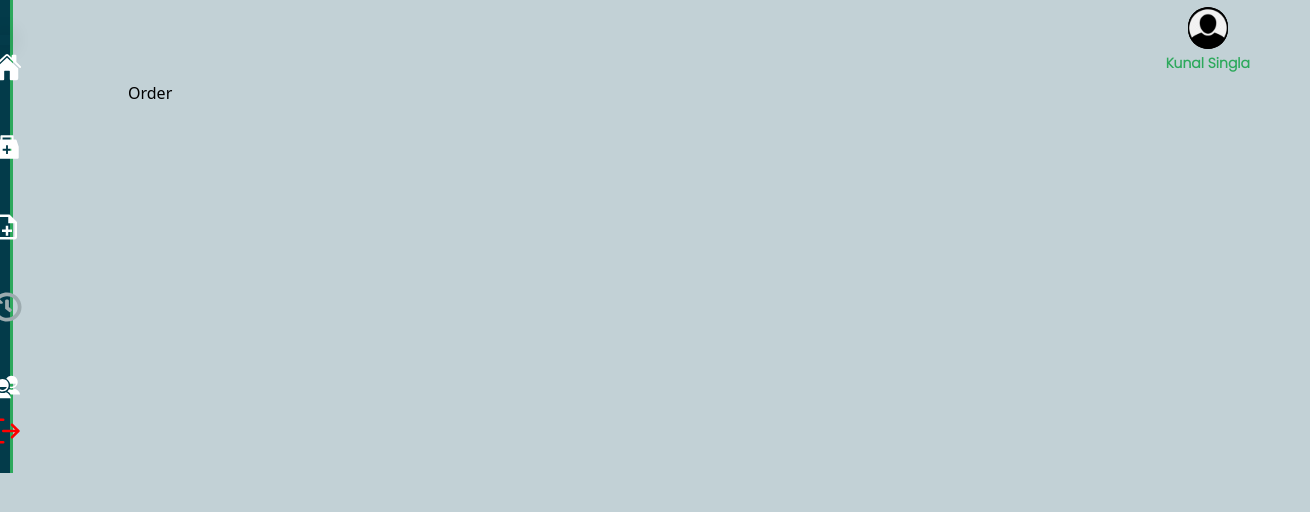
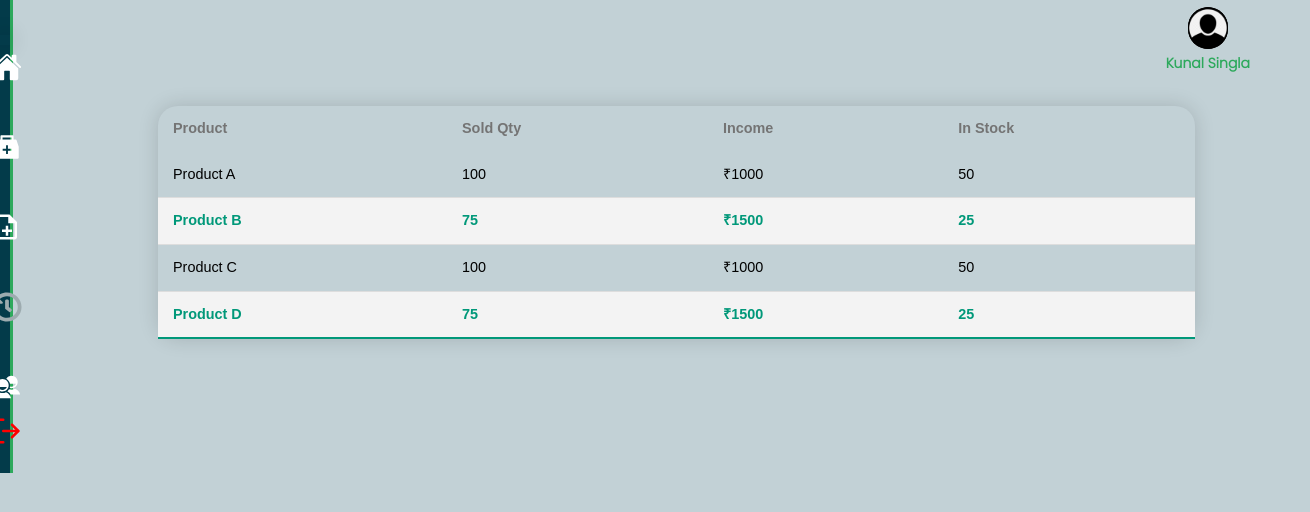
Before and after one commit to kunalthgr8/Vendor-Frontend, a React (Vite) app: page /orderhistory in a window 1280 px wide. Shown: the top 512 px of the page, 1310 px wide, since content can reach past the window. Built offline with nearby package versions, Linux system fonts and the light colour scheme; the HTML template or start-up script is replaced by a standard one.

Commit message:
OrderHistory Done

```diff
--- a/src/components/Home/Table/Table.css
+++ b/src/components/Home/Table/Table.css
@@ -5,9 +5,8 @@
   /* margin-left: 30px; */
   font-size: 0.9em;
   font-family: sans-serif;
-  min-width: 400px;
-
-
+  /* min-width: 400px; */
+  /* width: 80%; */
   box-shadow: 0 0 20px rgba(0, 0, 0, 0.15);
 }
 .styled-table thead tr {
--- a/src/components/Home/Table/Table.jsx
+++ b/src/components/Home/Table/Table.jsx
@@ -1,9 +1,9 @@
 import React from "react";
 import "./Table.css";
 
-function Table() {
+function Table({width = ""}) {
   return (
-    <table className="styled-table">
+    <table className="styled-table" style={{ width: `${width}` }}>
       <thead>
         <tr>
           <th>Product</th>
--- a/src/components/Order/Order.css
+++ b/src/components/Order/Order.css
@@ -0,0 +1,5 @@
+.order-table{
+    width: 100%;
+    margin-left: 30px;
+    margin-top: 20px;
+}
--- a/src/components/Order/Order.jsx
+++ b/src/components/Order/Order.jsx
@@ -1,8 +1,12 @@
 import React from 'react'
+import {Table} from "../index.js"
+import "./Order.css"
 
 function Order() {
   return (
-    <div>Order</div>
+    <div className='order-table'>
+    <Table width='90%'/>
+    </div>
   )
 }
 
```
